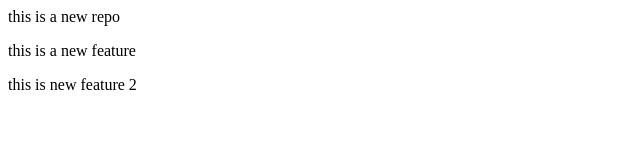
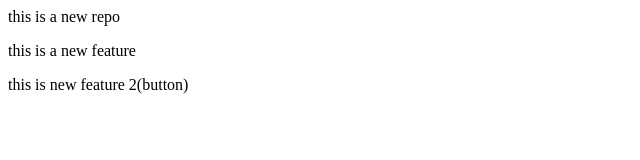
Before and after one commit to dharapatel16/localrepo, a plain HTML site: page index.html in a window 1280 px wide. Shown: the full height of the page, 0-640 px from the left. Drawn offline with Linux system fonts and the light colour scheme.

Commit message:
add button

```diff
--- a/index.html
+++ b/index.html
@@ -1,3 +1,3 @@
 <p>this is a new repo</p>
 <p>this is a new feature</p>
-<p>this is new feature 2</p>
+<p>this is new feature 2(button)</p>
```
